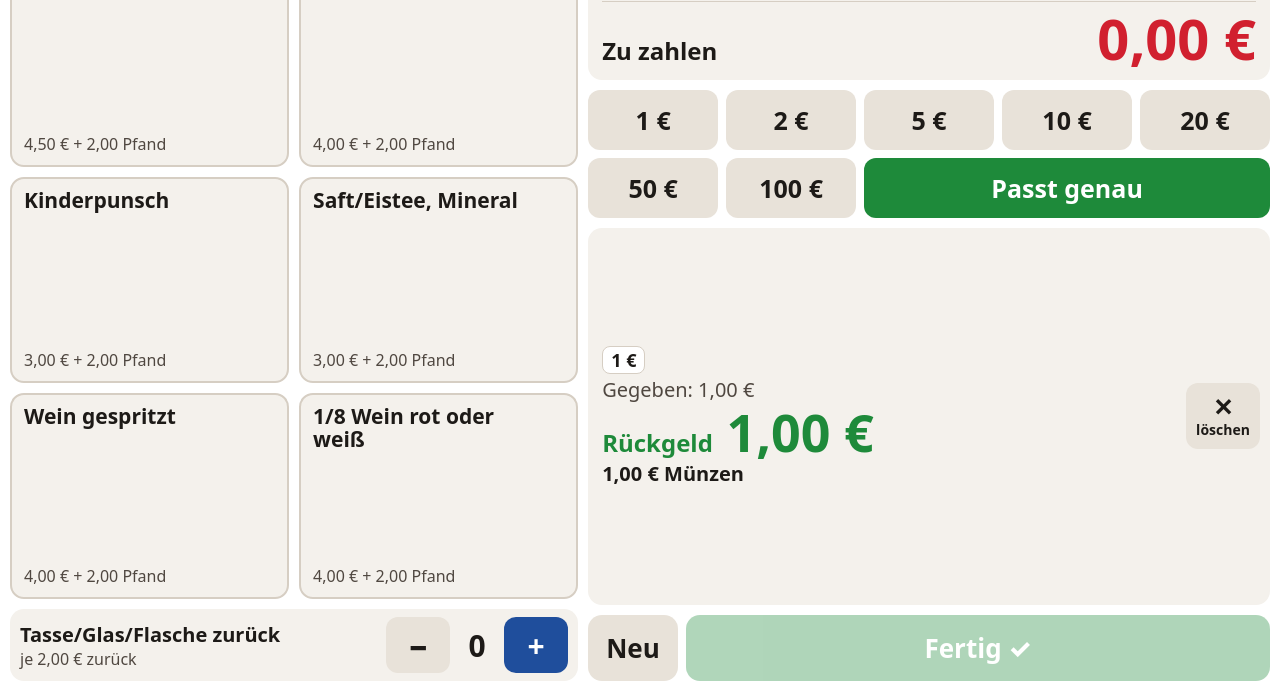
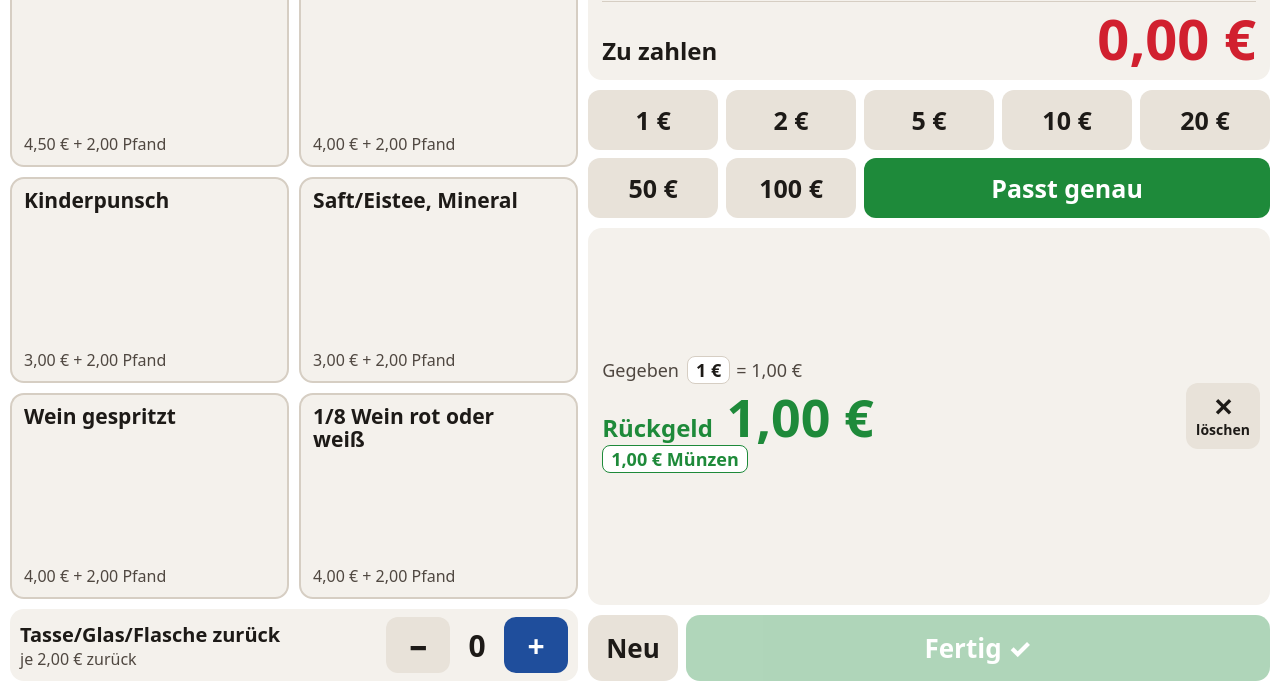
Before and after one commit to danielpiazzi/kassa, a plain HTML site: page index.html in a window 1280 px wide. Both pictures are taken after a click on the button "1 €". Shown: the part 109-800 px from the top of the page. Drawn offline with Linux system fonts and the light colour scheme.

Commit message:
Rückgeld-Scheine ebenfalls als Kästchen

```diff
--- a/index.html
+++ b/index.html
@@ -72,10 +72,11 @@
   .change .g{font-size:20px;color:var(--muted)}
   .change .c{font-size:52px;font-weight:800;white-space:nowrap;line-height:1.1}
   .change .c small{font-size:24px;font-weight:700}
-  .change .notes{white-space:nowrap;overflow:hidden;height:30px}
-  .change .notes span{display:inline-block;background:#fff;border:1px solid var(--line);border-radius:8px;
+  .change .notes,.change .bd{white-space:nowrap;overflow:hidden;min-height:30px}
+  .change .notes span,.change .bd span{display:inline-block;background:#fff;border:1px solid var(--line);border-radius:8px;
     padding:1px 8px;margin:0 6px 4px 0;font-size:18px;font-weight:700}
-  .change .bd{font-size:20px;font-weight:600;color:var(--text);white-space:nowrap;overflow:hidden}
+  .change .bd span{border-color:var(--green);color:var(--green)}
+  .change .notes em{font-style:normal;font-size:18px;color:var(--muted);margin-right:8px}
   .change .c.ok{color:var(--green)} .change .c.miss{color:var(--red)}
 
   .bottom{display:grid;grid-template-columns:auto 1fr;grid-gap:8px}
@@ -290,18 +291,18 @@
 
     var ct = $("changeTxt");
     ct.className = "c";
-    $("breakTxt").textContent = "";
+    $("breakTxt").innerHTML = "";
     if (given > 0){
-      $("givenTxt").textContent = "Gegeben: " + eur(given);
-      // Getippte Scheine gruppiert, größte zuerst: „50 €  2× 20 €  1 €“
+      // Gegeben: getippte Scheine als Kästchen (gruppiert, größte zuerst) + Summe
       var grp = {}, vals = [];
       notes.forEach(function(v){ if (!grp[v]){ grp[v] = 0; vals.push(v); } grp[v]++; });
       vals.sort(function(a, b){ return b - a; });
-      $("notesTxt").innerHTML = notes.length
-        ? vals.map(function(v){ return "<span>" + (grp[v] > 1 ? grp[v] + "× " : "") + v + " €</span>"; }).join("")
-        : "<span>passend</span>";
+      $("givenTxt").textContent = "";
+      $("notesTxt").innerHTML = "<em>Gegeben</em>" + (notes.length
+        ? vals.map(function(v){ return chip(grp[v], v + " €"); }).join("")
+        : "<span>passend</span>") + "<em>= " + eur(given) + "</em>";
       var diff = Math.round((given - Math.max(r.total,0))*100)/100;
-      if (diff >= 0){ ct.innerHTML = "<small>Rückgeld</small> " + eur(diff); ct.classList.add("ok"); $("breakTxt").textContent = breakdown(diff); }
+      if (diff >= 0){ ct.innerHTML = "<small>Rückgeld</small> " + eur(diff); ct.classList.add("ok"); $("breakTxt").innerHTML = breakdown(diff); }
       else { ct.innerHTML = "<small>Fehlt</small> " + eur(-diff); ct.classList.add("miss"); }
     } else {
       $("givenTxt").textContent = "Gegeben: –";
@@ -312,14 +313,15 @@
   }
 
   // Rückgeld in Scheine aufteilen, Rest (Münzen) als Betrag
+  function chip(k, label){ return "<span>" + (k > 1 ? k + "× " : "") + label + "</span>"; }
   function breakdown(v){
     var cents = Math.round(v * 100), parts = [];
     [100, 50, 20, 10, 5].forEach(function(n){
       var k = Math.floor(cents / (n * 100));
-      if (k){ parts.push(k + "× " + n + " €"); cents -= k * n * 100; }
+      if (k){ parts.push(chip(k, n + " €")); cents -= k * n * 100; }
     });
-    if (cents) parts.push(eur(cents / 100) + " Münzen");
-    return parts.join("  ·  ");
+    if (cents) parts.push(chip(1, eur(cents / 100) + " Münzen"));
+    return parts.join("");
   }
 
   function resetCurrent(){ counts = counts.map(function(){ return 0; }); ret = 0; given = 0; notes = []; render(); }
--- a/sw.js
+++ b/sw.js
@@ -1,5 +1,5 @@
 // Offline-Cache: nach dem ersten Laden läuft die App ohne Internet.
-var CACHE = "kassa-v12";
+var CACHE = "kassa-v13";
 var FILES = ["./", "./index.html", "./manifest.webmanifest", "./icon-192.png", "./icon-512.png", "./logo.png"];
 
 self.addEventListener("install", function (e) {
```
